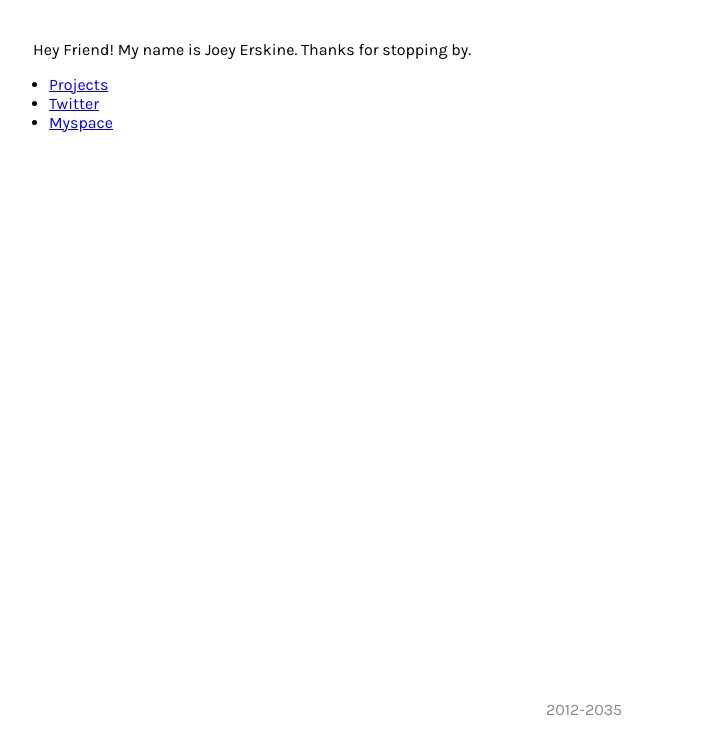
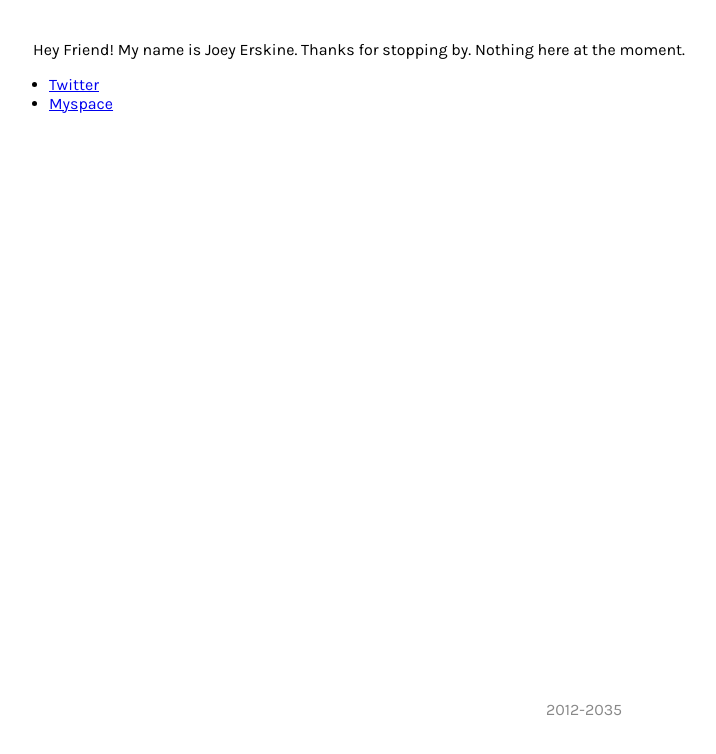
Before and after one commit to jterskine/joeyerskinedotcom, a plain HTML site: page index.html in a window 1280 px wide. Shown: the whole page, without its empty margins (22-738 px from the left). Drawn offline with Linux system fonts and the light colour scheme.

Commit message:
update wording, remove sideprojects

```diff
--- a/index.html
+++ b/index.html
@@ -31,10 +31,9 @@
 <body>
     <div class="container">
 
-        <div> Hey Friend! My name is Joey Erskine. Thanks for stopping by. </div>
-        <!-- ahhh inline css in my html...HELP!!!!! -->
+        <div> Hey Friend! My name is Joey Erskine. Thanks for stopping by. Nothing here at the moment.</div>
+        <!-- ahhh css in my html...HELP!!!!! -->
         <ul style='padding-left: 16px; margin-top: 1em'>
-        	<li><a href='https://afternoon-basin-9925.herokuapp.com/'> Projects </a></li>
         	<li><a href='https://twitter.com/joeterskine'> Twitter </a></li>
         	<li><a href='https://www.youtube.com/watch?v=oHg5SJYRHA0'> Myspace </a></li>
         </ul>
```
